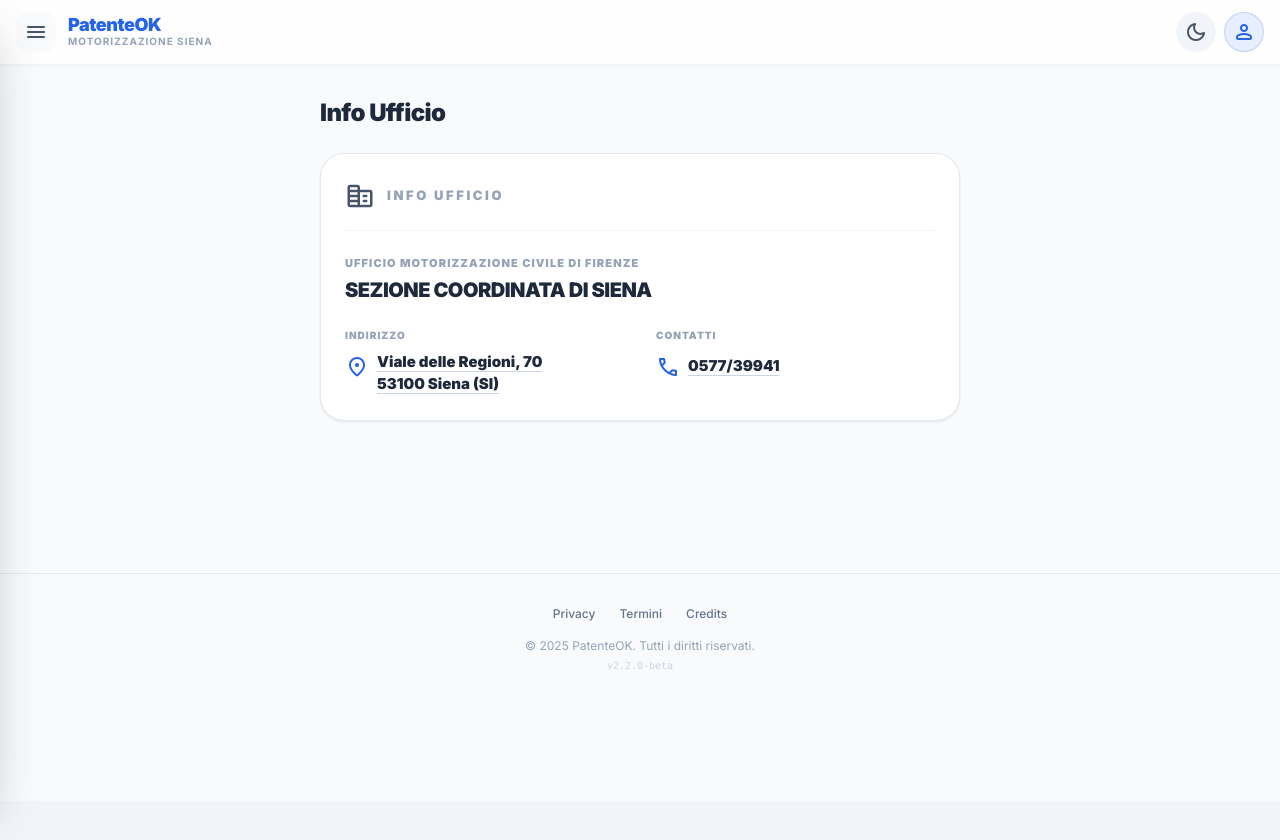
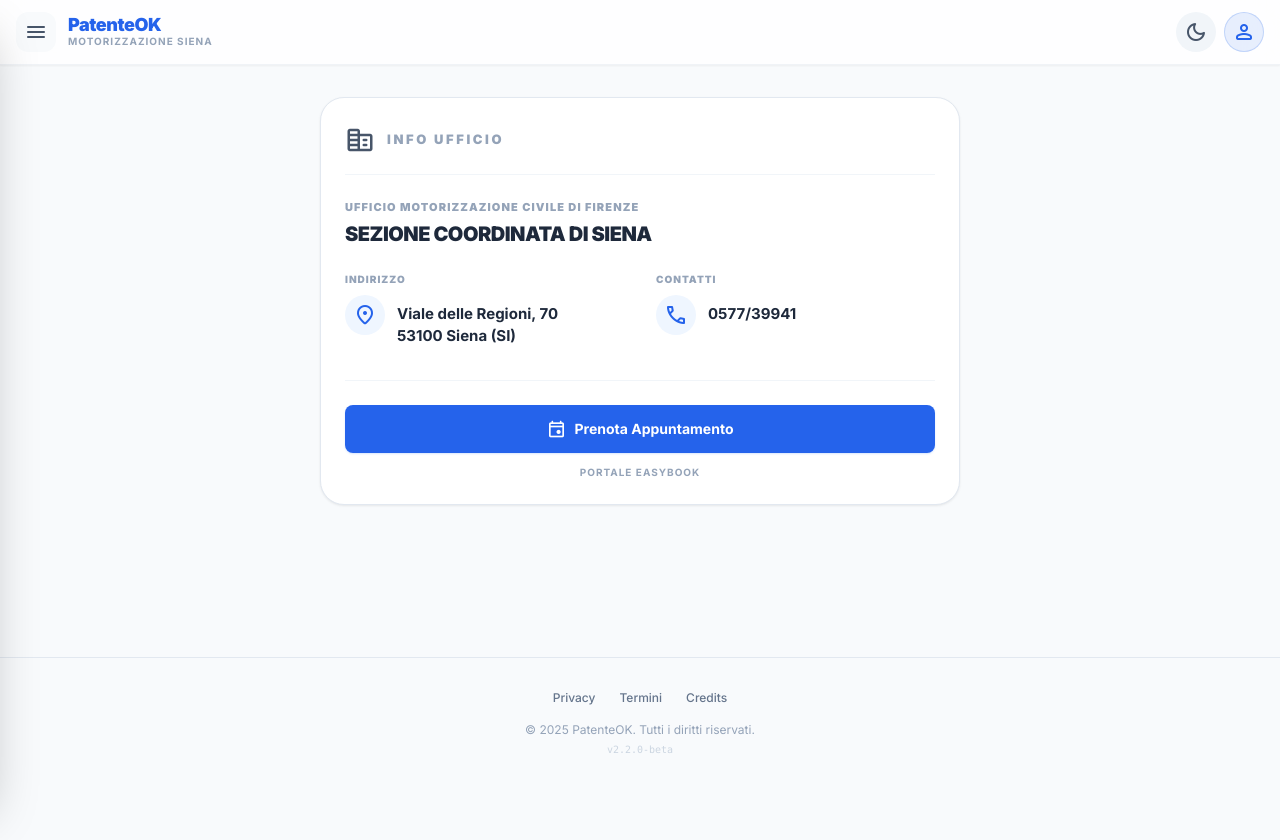
Before and after one commit to paselsoft/PatenteOK, a React (Vite) app: page /office in a window 1280 px wide. Shown: the top 840 px of the page. Before the commit the page ends 801 px from the top, so only its background shows below. Built offline with nearby package versions, Linux system fonts and the light colour scheme.

Commit message:
v2.3.1: UI Polish & Office Booking Integration

```diff
--- a/src/components/OfficeInfo.tsx
+++ b/src/components/OfficeInfo.tsx
@@ -1,4 +1,5 @@
 import React from 'react';
+import { Button } from './ui/Button';
 
 const OfficeInfo: React.FC = () => {
   return (
@@ -13,12 +14,15 @@ const OfficeInfo: React.FC = () => {
         <p className="text-xl font-black text-slate-800 dark:text-slate-100 tracking-tight">SEZIONE COORDINATA DI SIENA</p>
       </div>
 
+      <div className="flex flex-col gap-8">
         <div className="grid grid-cols-1 sm:grid-cols-2 gap-8">
           <div className="flex flex-col gap-2">
             <p className="text-[10px] font-black text-slate-400 uppercase tracking-widest">Indirizzo</p>
-          <div className="flex items-start gap-2">
-            <span className="material-symbols-rounded text-primary dark:text-blue-400 text-2xl">location_on</span>
-            <a href="#" className="text-[15px] font-black text-slate-800 dark:text-slate-200 underline decoration-slate-300 dark:decoration-slate-700 underline-offset-4">
+            <div className="flex items-start gap-3">
+              <div className="w-10 h-10 rounded-full bg-blue-50 dark:bg-blue-900/30 flex items-center justify-center text-primary dark:text-blue-400 shrink-0">
+                <span className="material-symbols-rounded">location_on</span>
+              </div>
+              <a href="#" className="text-[15px] font-bold text-slate-800 dark:text-slate-200 mt-2 hover:text-primary transition-colors">
                 Viale delle Regioni, 70<br />53100 Siena (SI)
               </a>
             </div>
@@ -26,12 +30,28 @@ const OfficeInfo: React.FC = () => {
 
           <div className="flex flex-col gap-2">
             <p className="text-[10px] font-black text-slate-400 uppercase tracking-widest">Contatti</p>
-          <div className="flex items-center gap-2">
-            <span className="material-symbols-rounded text-primary dark:text-blue-400 text-2xl">call</span>
-            <a href="tel:057739941" className="text-[15px] font-black text-slate-800 dark:text-slate-200 underline decoration-slate-300 dark:decoration-slate-700 underline-offset-4">
+            <div className="flex items-start gap-3">
+              <div className="w-10 h-10 rounded-full bg-blue-50 dark:bg-blue-900/30 flex items-center justify-center text-primary dark:text-blue-400 shrink-0">
+                <span className="material-symbols-rounded">call</span>
+              </div>
+              <a href="tel:057739941" className="text-[15px] font-bold text-slate-800 dark:text-slate-200 mt-2 hover:text-primary transition-colors">
                 0577/39941
               </a>
             </div>
+          </div>
+        </div>
+
+        <div className="pt-6 border-t border-slate-100 dark:border-slate-800">
+          <Button
+            variant="primary"
+            fullWidth
+            className="h-12 text-base shadow-lg shadow-blue-500/20"
+            icon="event"
+            onClick={() => window.open('https://3327.easybook.cloud/#step-1', '_blank')}
+          >
+            Prenota Appuntamento
+          </Button>
+          <p className="text-center text-[10px] uppercase font-bold text-slate-400 mt-3 tracking-widest">Portale EasyBook</p>
         </div>
       </div>
     </div>
--- a/src/components/ui/Button.tsx
+++ b/src/components/ui/Button.tsx
@@ -30,7 +30,7 @@ export const Button: React.FC<ButtonProps> = ({
       className={`${baseStyles} ${sizeStyles} ${variants[variant]} ${fullWidth ? 'w-full' : ''} ${className}`}
       {...props}
     >
-      {icon && <span className="material-symbols-outlined text-[18px]">{icon}</span>}
+      {icon && <span className="material-symbols-rounded text-[20px]">{icon}</span>}
       {children}
     </button>
   );
--- a/src/pages/HomePage.tsx
+++ b/src/pages/HomePage.tsx
@@ -2,6 +2,7 @@ import React from 'react';
 import { useApp } from '../context/AppContext';
 import { PageTransition } from '../components/PageTransition';
 import { Confetti } from '../components/Confetti';
+import { Alert } from '../components/ui/Alert';
 import { Link } from 'react-router-dom';
 
 export const HomePage: React.FC = () => {
@@ -13,6 +14,10 @@ export const HomePage: React.FC = () => {
     return (
         <PageTransition className="flex-1 max-w-2xl mx-auto w-full px-4 py-8 flex flex-col gap-8 pb-32">
             <Confetti trigger={progressPercent === 100} />
+
+            <Alert variant="info" title="Avviso Importante">
+                Per accedere allo sportello patenti della Motorizzazione Civile di Siena, è necessario prendere l'appuntamento su <a href="https://3327.easybook.cloud/#step-1" target="_blank" className="font-bold underline">questo portale</a>.
+            </Alert>
 
             {/* STATO DELLA DOMANDA */}
             <div className="bg-white dark:bg-slate-900 rounded-3xl p-6 flex items-center justify-between border border-slate-200 dark:border-slate-800 card-shadow transition-colors">
@@ -71,7 +76,7 @@ export const HomePage: React.FC = () => {
                         </div>
                         <h3 className="font-bold text-slate-800 dark:text-slate-200">Ufficio</h3>
                     </div>
-                    <p className="text-sm text-slate-500 dark:text-slate-400">Orari, contatti e informazioni utili.</p>
+                    <p className="text-sm text-slate-500 dark:text-slate-400">Orari, contatti e prenotazioni.</p>
                 </Link>
             </div>
 
--- a/src/pages/OfficePage.tsx
+++ b/src/pages/OfficePage.tsx
@@ -5,7 +5,6 @@ import { PageTransition } from '../components/PageTransition';
 export const OfficePage: React.FC = () => {
     return (
         <PageTransition className="flex-1 max-w-2xl mx-auto w-full px-4 py-8 pb-32">
-            <h1 className="text-2xl font-black text-slate-800 dark:text-slate-100 mb-6 tracking-tight">Info Ufficio</h1>
             <OfficeInfo />
         </PageTransition>
     );
```
Also changed, not shown: 1 other file (tests, documents, lock files or other folders). Lines whose indentation alone changed are shown as unchanged.
